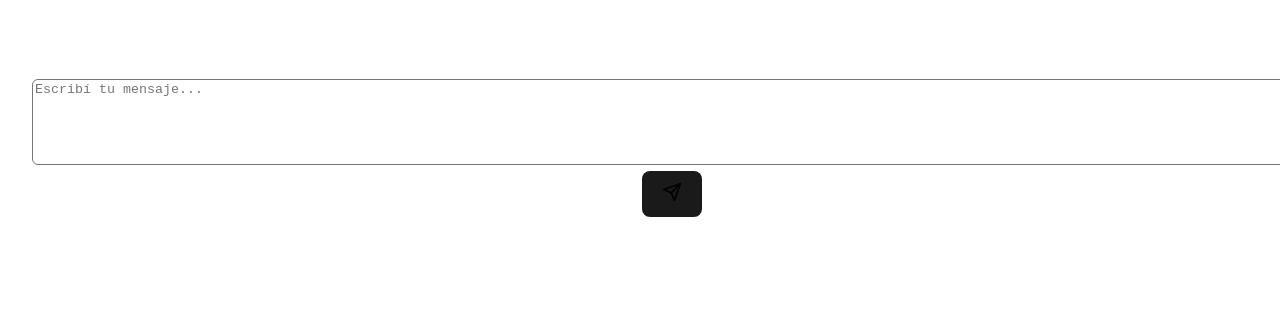
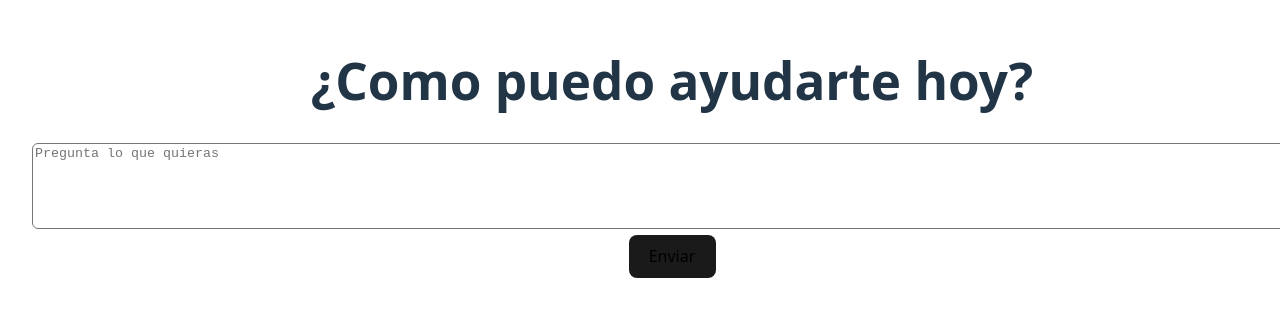
Before and after one commit to joacolns/zyuz-ai, a React (Vite) app in the folder frontend/: page / in a window 1280 px wide. Shown: the part 252-568 px from the top of the page. Built offline with nearby package versions, Linux system fonts and the light colour scheme.

Commit message:
Refactor chat component to simplify message handling and improve UI responsiveness

```diff
--- a/frontend/src/App.jsx
+++ b/frontend/src/App.jsx
@@ -1,71 +1,51 @@
-import { useState, useRef, useEffect } from 'react'
+import { useState } from 'react'
 import './App.css'
-import { FiSend } from 'react-icons/fi'
 
 function App() {
   const [input, setInput] = useState('')
-  const [messages, setMessages] = useState([])
-  const chatEndRef = useRef(null)
+  const [response, setResponse] = useState('')
+  const [loading, setLoading] = useState(false)
 
   const handleSend = async () => {
     if (!input.trim()) return
-
-    const userMessage = { role: 'user', content: input }
-    setMessages((prev) => [...prev, userMessage])
-    setInput('')
+    setLoading(true)
 
     try {
       const res = await fetch('/api/chat', {
         method: 'POST',
         headers: { 'Content-Type': 'application/json' },
-        body: JSON.stringify({ message: input })
+        body: JSON.stringify({ message: input }),
       })
 
       const data = await res.json()
-      const botMessage = {
-        role: 'assistant',
-        content: data.response || 'Sin respuesta del servidor'
-      }
-
-      setMessages((prev) => [...prev, botMessage])
+      const reply = data.choices?.[0]?.message?.content || 'Sin respuesta'
+      setResponse(reply)
     } catch (err) {
-      setMessages((prev) => [
-        ...prev,
-        { role: 'assistant', content: 'Error de red o del servidor.' }
-      ])
+      console.error(err)
+      setResponse('Error al conectar con el backend.')
+    } finally {
+      setLoading(false)
     }
   }
 
-  // Scroll automático hacia abajo cuando cambia el chat
-  useEffect(() => {
-    chatEndRef.current?.scrollIntoView({ behavior: 'smooth' })
-  }, [messages])
-
   return (
-    <div className="chat-wrapper">
-      <div className="chat-window">
-        {messages.map((msg, index) => (
-          <div
-            key={index}
-            className={`message ${msg.role === 'user' ? 'user' : 'bot'}`}
-          >
-            {msg.content}
-          </div>
-        ))}
-        <div ref={chatEndRef} />
-      </div>
-
-      <div className="input-area">
+    <div className="container">
+      <h1>¿Como puedo ayudarte hoy?</h1>
       <textarea
+        rows={4}
         value={input}
         onChange={(e) => setInput(e.target.value)}
-          placeholder="Escribí tu mensaje..."
-          rows={1}
+        placeholder="Pregunta lo que quieras"
       />
-        <button onClick={handleSend}>
-          <FiSend size={20} />
+      <button onClick={handleSend} disabled={loading}>
+        {loading ? 'Cargando...' : 'Enviar'}
       </button>
+      {response && (
+        <div className="response">
+          <strong>Respuesta:</strong>
+          <p>{response}</p>
         </div>
+      )}
     </div>
   )
 }
```
Lines whose indentation alone changed are shown as unchanged.
